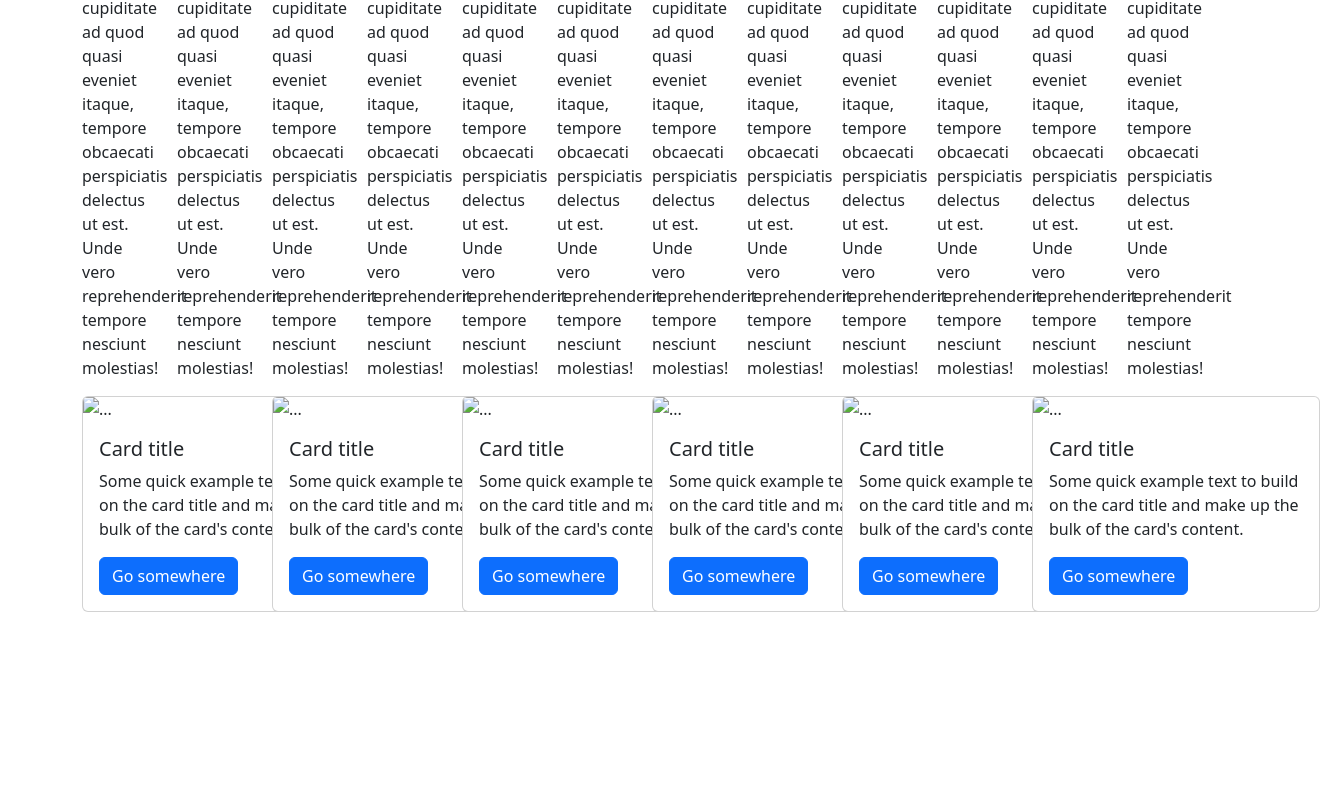
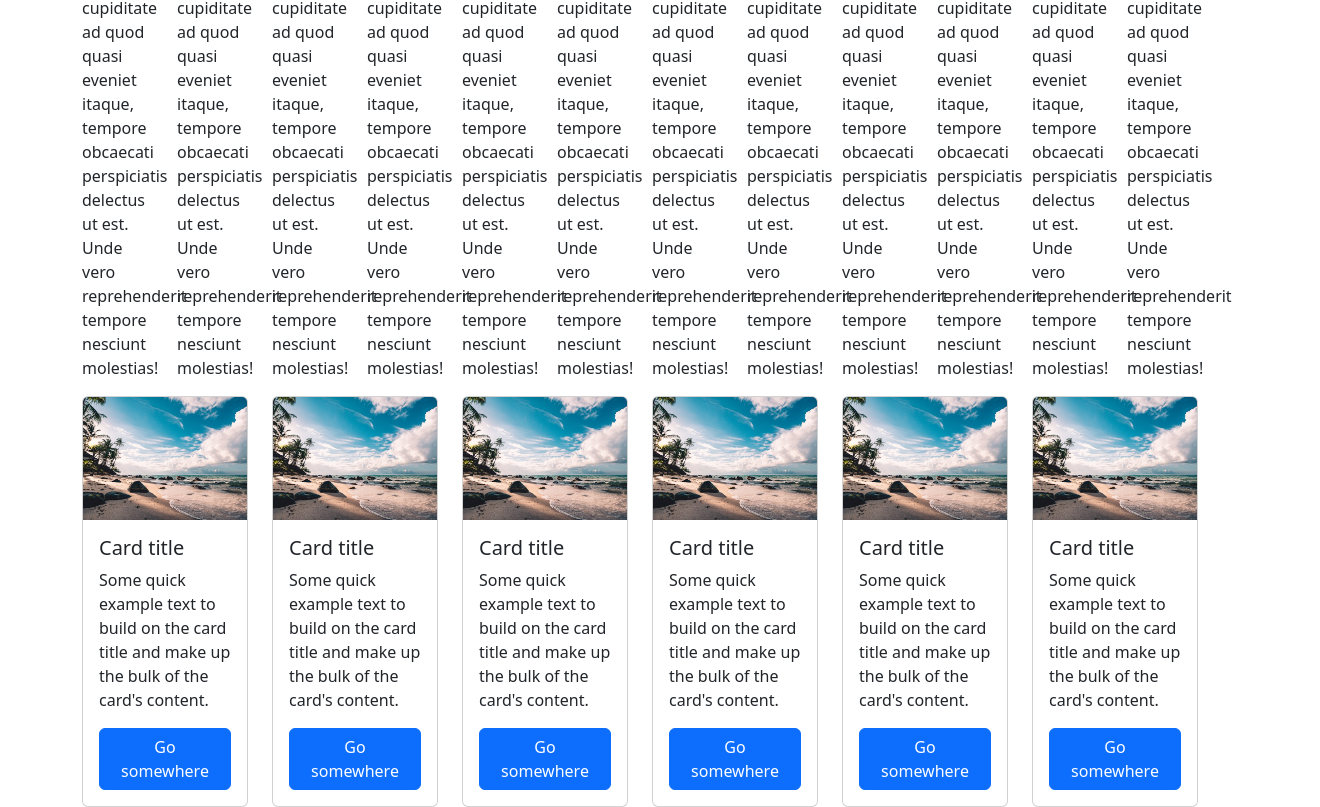
Before and after one commit to NaveenAnuja/2024-05-29, a plain HTML site: page index.html in a window 1280 px wide. Shown: the part 2755-3562 px from the top of the page, 1320 px wide, since content can reach past the window. Before the commit the page ends 3367 px from the top, so only its background shows below. Drawn offline with nearby package versions, Linux system fonts and the light colour scheme.

Commit message:
Second commit

```diff
--- a/index.html
+++ b/index.html
@@ -399,8 +399,8 @@
               <div class="container">
                 <div class="row">
                     <div class="col-lg-2 col-md-4 col-sm-12">
-                        <div class="card" style="width: 18rem;">
-                            <img src="..." class="card-img-top" alt="...">
+                        <div class="card w-100" style="width: 18rem;">
+                            <img src="image/pexels-fabianwiktor-994605.jpg" class="card-img-top" alt="...">
                             <div class="card-body">
                               <h5 class="card-title">Card title</h5>
                               <p class="card-text">Some quick example text to build on the card title and make up the bulk of the card's content.</p>
@@ -409,8 +409,8 @@
                           </div>
                     </div>
                     <div class="col-lg-2 col-md-4 col-sm-12">
-                        <div class="card" style="width: 18rem;">
-                            <img src="..." class="card-img-top" alt="...">
+                        <div class="card w-100" style="width: 18rem;">
+                            <img src="image/pexels-fabianwiktor-994605.jpg" class="card-img-top" alt="...">
                             <div class="card-body">
                               <h5 class="card-title">Card title</h5>
                               <p class="card-text">Some quick example text to build on the card title and make up the bulk of the card's content.</p>
@@ -419,8 +419,8 @@
                           </div>
                     </div>
                     <div class="col-lg-2 col-md-4 col-sm-12">
-                        <div class="card" style="width: 18rem;">
-                            <img src="..." class="card-img-top" alt="...">
+                        <div class="card w-100" style="width: 18rem;">
+                            <img src="image/pexels-fabianwiktor-994605.jpg" class="card-img-top" alt="...">
                             <div class="card-body">
                               <h5 class="card-title">Card title</h5>
                               <p class="card-text">Some quick example text to build on the card title and make up the bulk of the card's content.</p>
@@ -429,8 +429,8 @@
                           </div>
                     </div>
                     <div class="col-lg-2 col-md-4 col-sm-12">
-                        <div class="card" style="width: 18rem;">
-                            <img src="..." class="card-img-top" alt="...">
+                        <div class="card w-100" style="width: 18rem;">
+                            <img src="image/pexels-fabianwiktor-994605.jpg" class="card-img-top" alt="...">
                             <div class="card-body">
                               <h5 class="card-title">Card title</h5>
                               <p class="card-text">Some quick example text to build on the card title and make up the bulk of the card's content.</p>
@@ -439,8 +439,8 @@
                           </div>
                     </div>
                     <div class="col-lg-2 col-md-4 col-sm-12">
-                        <div class="card" style="width: 18rem;">
-                            <img src="..." class="card-img-top" alt="...">
+                        <div class="card w-100" style="width: 18rem;">
+                            <img src="image/pexels-fabianwiktor-994605.jpg" class="card-img-top" alt="...">
                             <div class="card-body">
                               <h5 class="card-title">Card title</h5>
                               <p class="card-text">Some quick example text to build on the card title and make up the bulk of the card's content.</p>
@@ -449,8 +449,8 @@
                           </div>
                     </div>
                     <div class="col-lg-2 col-md-4 col-sm-12">
-                        <div class="card" style="width: 18rem;">
-                            <img src="..." class="card-img-top" alt="...">
+                        <div class="card w-100" style="width: 18rem;">
+                            <img src="image/pexels-fabianwiktor-994605.jpg" class="card-img-top" alt="...">
                             <div class="card-body">
                               <h5 class="card-title">Card title</h5>
                               <p class="card-text">Some quick example text to build on the card title and make up the bulk of the card's content.</p>
```
Also changed, not shown: image/pexels-fabianwiktor-994605.jpg (added).
